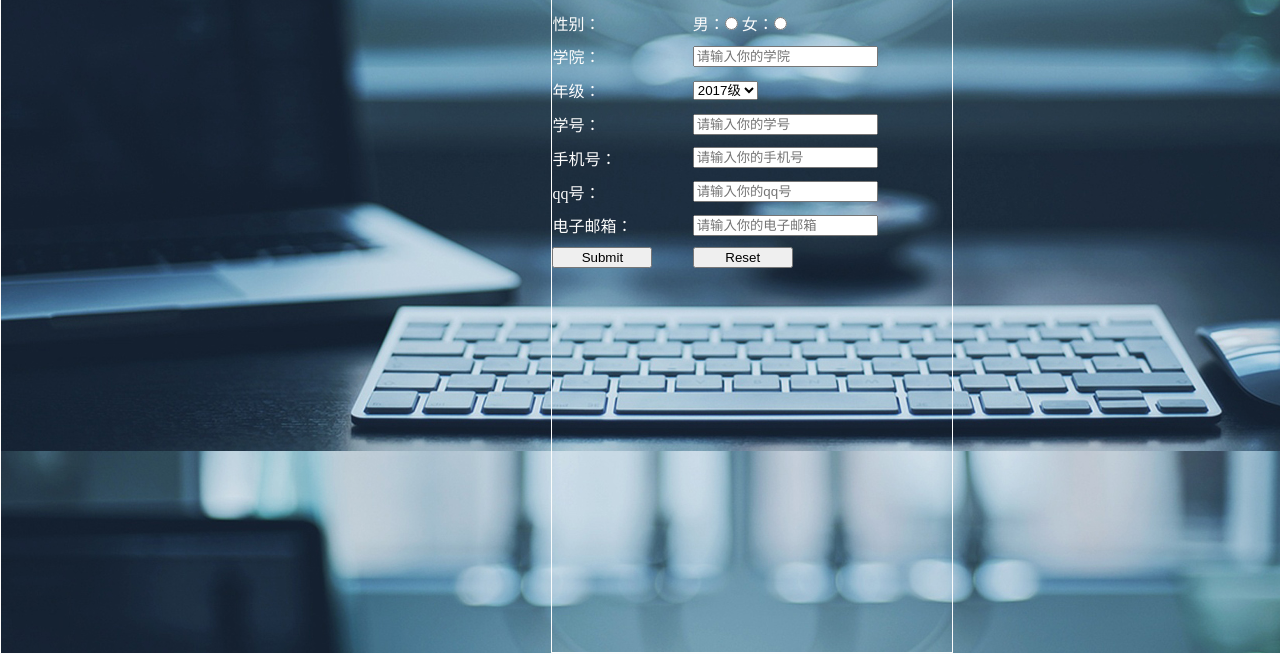
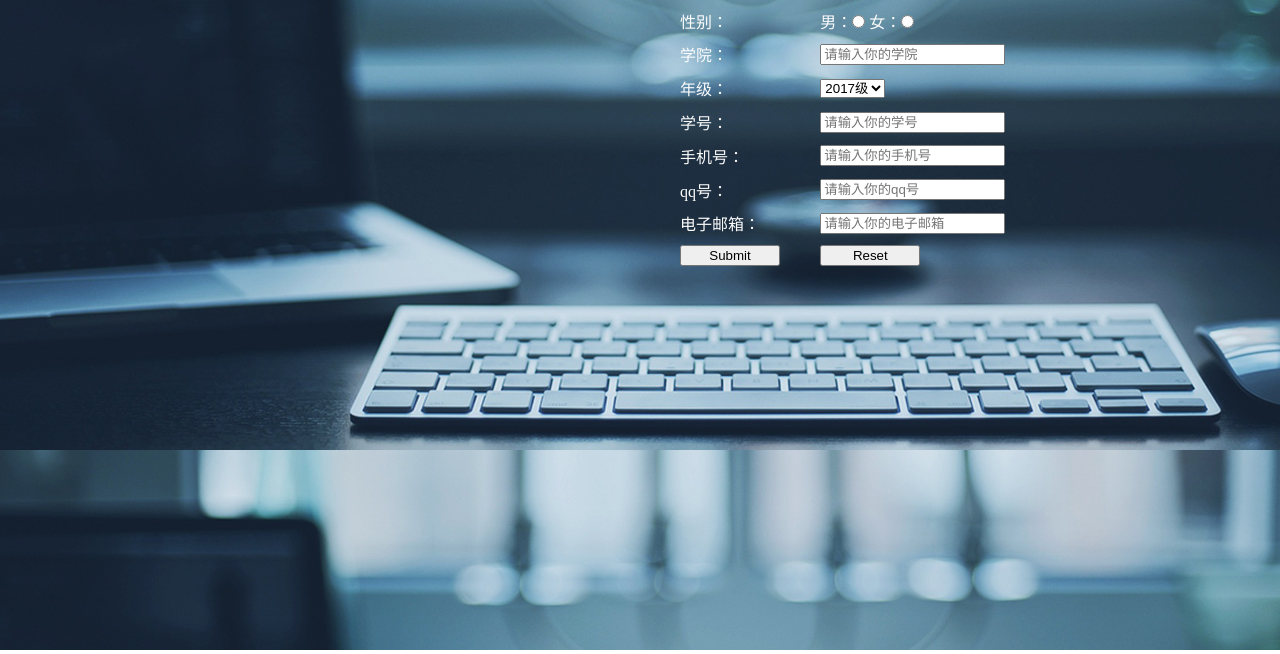
Before and after one commit to Yangzixu666/Final, a plain HTML site: page hebut/index.html in a window 1280 px wide. Shown: the part 224-878 px from the top of the page. Drawn offline with Linux system fonts and the light colour scheme.

Commit message:
Update index.html

```diff
--- a/hebut/index.html
+++ b/hebut/index.html
@@ -15,14 +15,14 @@
 				color: #FCFCFC;
 				background: url(images/bg.jpg);
 				margin: 0;
-				border: 1px solid;
+
 
 			}
 			#log{
 				width: 400px;
 				height: 680px;
-				margin-left: 43%;
-				border: 1px solid;
+				margin-left:680px;
+
 
 			}
 			.submit{
```
